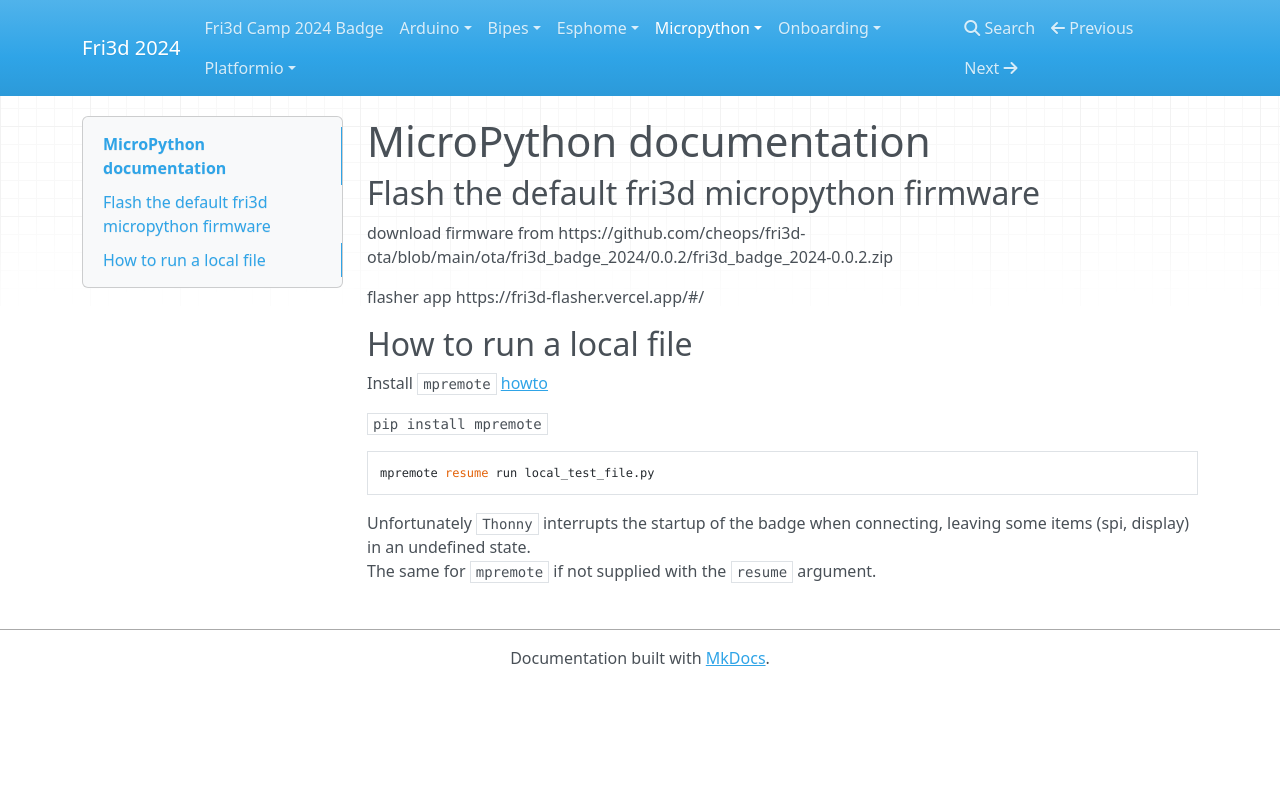
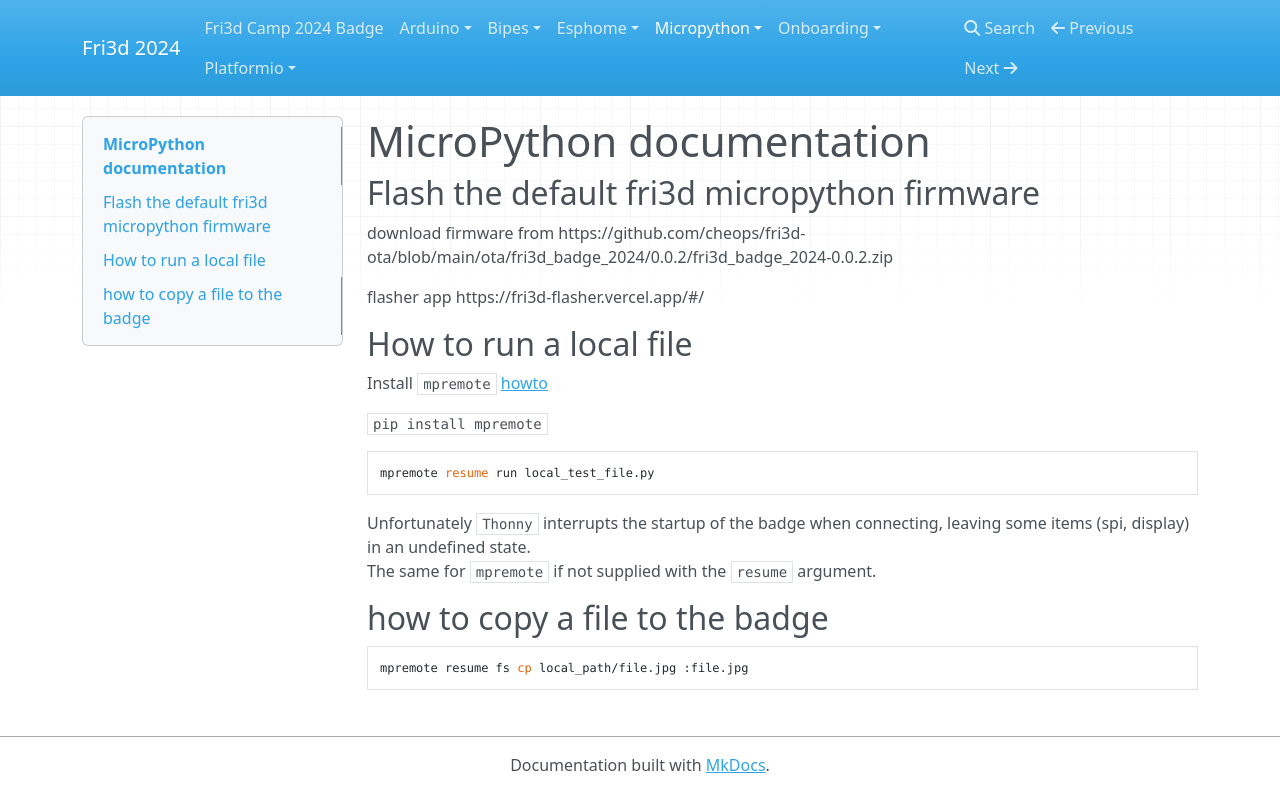
Before and after one commit to Fri3dCamp/badge_2024, an MkDocs documentation site: the page built from docs/micropython/index.md, in a window 1280 px wide. Shown: the top 812 px of the page. Built offline with MkDocs 1.6.1, drawn with Linux system fonts in a browser that asks for light colours; nearby versions of some CDN libraries.

Commit message:
copy a file to the badge

````diff
--- a/docs/micropython/index.md
+++ b/docs/micropython/index.md
@@ -18,3 +18,8 @@ mpremote resume run local_test_file.py
 ```
 Unfortunately `Thonny` interrupts the startup of the badge when connecting, leaving some items (spi, display) in an undefined state.
 The same for `mpremote` if not supplied with the `resume` argument.
+
+## how to copy a file to the badge
+```
+mpremote resume fs cp local_path/file.jpg :file.jpg
+```
````
